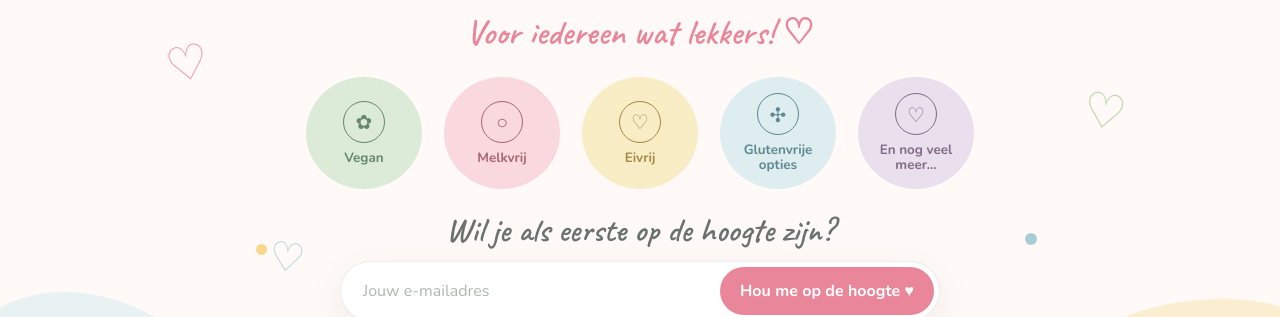
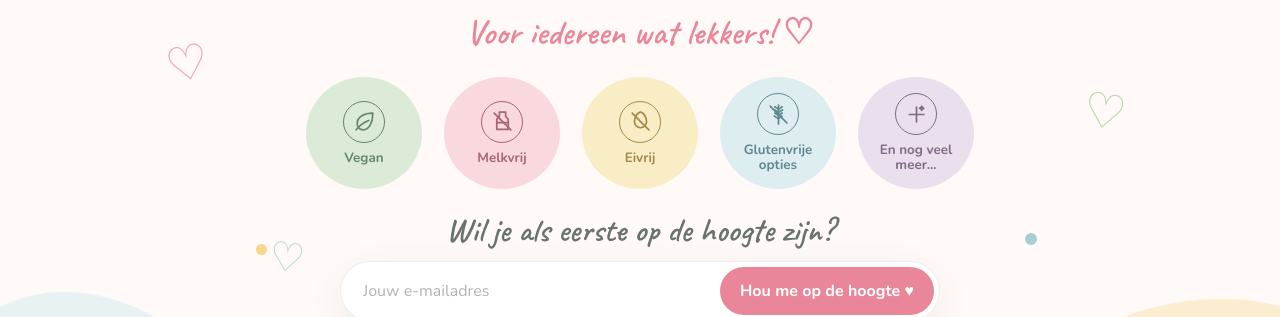
Before and after one commit to KoalaScripts/Lottesditjesendatjes, a Jekyll site: the page built from index.html, in a window 1280 px wide. Shown: the part 551-868 px from the top of the page. Built offline with Jekyll 4.4.1, drawn with Linux system fonts in a browser that asks for light colours.

Commit message:
Improve dietary option icons

```diff
--- a/assets/css/style.css
+++ b/assets/css/style.css
@@ -150,9 +150,16 @@ h1 span {
   height: 42px;
   border: 1.5px solid currentColor;
   border-radius: 50%;
-  font-family: Georgia, serif;
-  font-size: 1.25rem;
-  font-weight: 400;
+}
+
+.option .icon svg {
+  width: 25px;
+  height: 25px;
+  fill: none;
+  stroke: currentColor;
+  stroke-linecap: round;
+  stroke-linejoin: round;
+  stroke-width: 1.65;
 }
 
 .option-green { background: var(--green-soft); color: #66876a; }
--- a/index.html
+++ b/index.html
@@ -40,23 +40,33 @@ title: "Lottes Ditjes en Datjes | Coming Soon"
 
     <div class="options" aria-label="Mogelijke dieetopties">
       <div class="option option-green">
-        <span class="icon" aria-hidden="true">✿</span>
+        <span class="icon" aria-hidden="true">
+          <svg viewBox="0 0 24 24"><path d="M20 4C12 4 5 7 5 14c0 3.5 2.4 6 5.7 6C17 20 20 12.2 20 4Z"/><path d="M4 20c3.1-4.1 7.1-7.1 12-9"/></svg>
+        </span>
         <span>Vegan</span>
       </div>
       <div class="option option-pink">
-        <span class="icon" aria-hidden="true">○</span>
+        <span class="icon" aria-hidden="true">
+          <svg viewBox="0 0 24 24"><path d="M9 3h6v4l2.5 3v9.5H6.5V10L9 7V3Z"/><path d="M7 13h10"/><path d="m4 4 16 16"/></svg>
+        </span>
         <span>Melkvrij</span>
       </div>
       <div class="option option-yellow">
-        <span class="icon" aria-hidden="true">♡</span>
+        <span class="icon" aria-hidden="true">
+          <svg viewBox="0 0 24 24"><path d="M12 3c-2.8 0-5.8 5.1-5.8 9.2a5.8 5.8 0 1 0 11.6 0C17.8 8.1 14.8 3 12 3Z"/><path d="m4 4 16 16"/></svg>
+        </span>
         <span>Eivrij</span>
       </div>
       <div class="option option-blue">
-        <span class="icon" aria-hidden="true">✣</span>
+        <span class="icon" aria-hidden="true">
+          <svg viewBox="0 0 24 24"><path d="M12 3v18"/><path d="M12 7 8.5 4.5M12 10 8 7.5M12 13l-3.5-2.5M12 16 8 13.5M12 7l3.5-2.5M12 10l4-2.5M12 13l3.5-2.5M12 16l3.5-2.5"/><path d="m4 4 16 16"/></svg>
+        </span>
         <span>Glutenvrije opties</span>
       </div>
       <div class="option option-lilac">
-        <span class="icon" aria-hidden="true">♡</span>
+        <span class="icon" aria-hidden="true">
+          <svg viewBox="0 0 24 24"><path d="M12 5v14M5 12h14"/><path d="m17 4 .7 1.3L19 6l-1.3.7L17 8l-.7-1.3L15 6l1.3-.7L17 4Z"/></svg>
+        </span>
         <span>En nog veel meer...</span>
       </div>
     </div>
```
